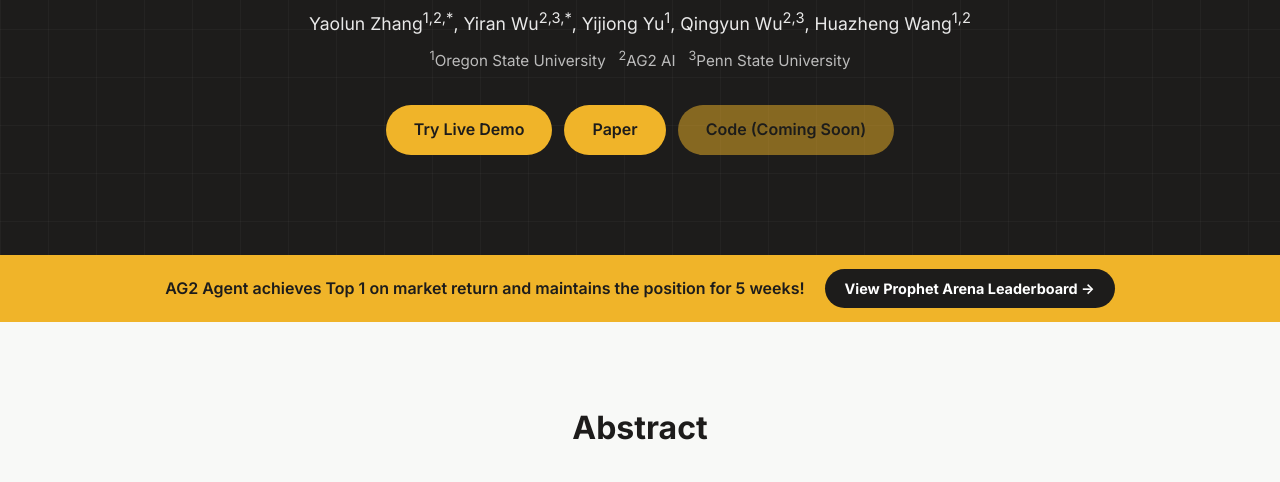
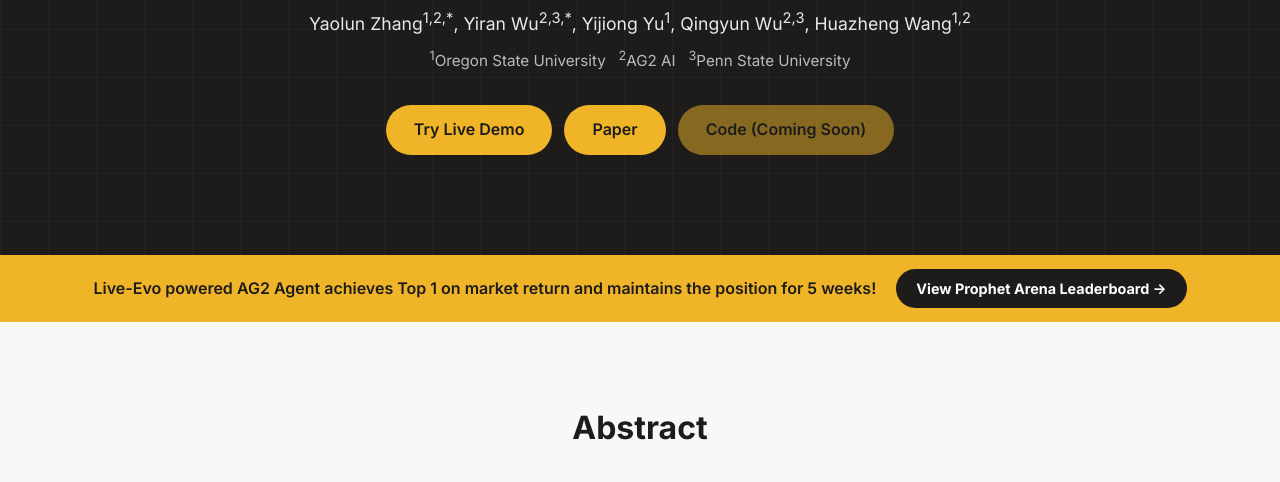
Before and after one commit to ag2ai/live-evo-page, a plain HTML site: page index.html in a window 1280 px wide. Shown: the part 307-789 px from the top of the page. Drawn offline with Linux system fonts and the light colour scheme.

Commit message:
push new figures

```diff
--- a/index.html
+++ b/index.html
@@ -43,7 +43,7 @@
     <!-- Announcement Banner -->
     <div class="announcement-banner">
         <div class="announcement-content">
-            <span class="announcement-text">AG2 Agent achieves Top 1 on market return and maintains the position for 5 weeks!</span>
+            <span class="announcement-text">Live-Evo powered AG2 Agent achieves Top 1 on market return and maintains the position for 5 weeks!</span>
             <a href="https://www.prophetarena.co/agent-leaderboard" target="_blank" class="announcement-link">View Prophet Arena Leaderboard &rarr;</a>
         </div>
     </div>
```
